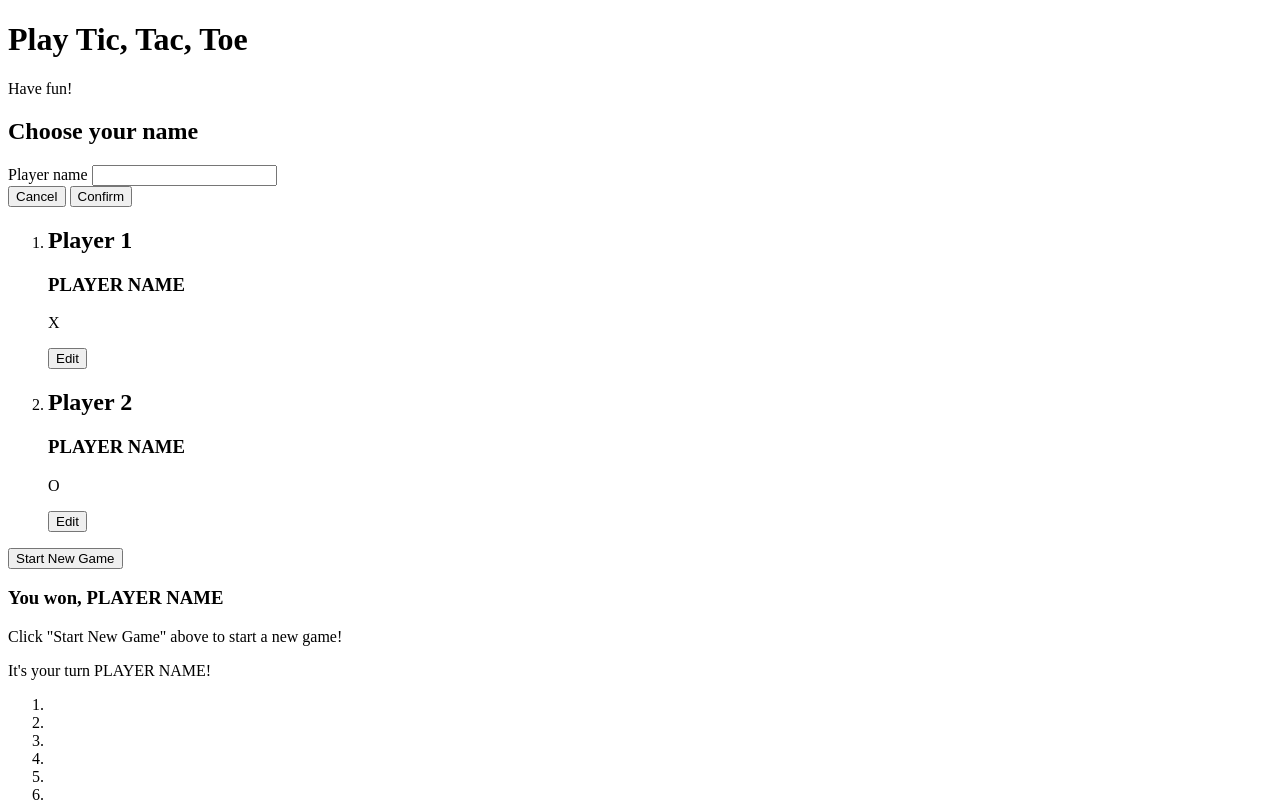
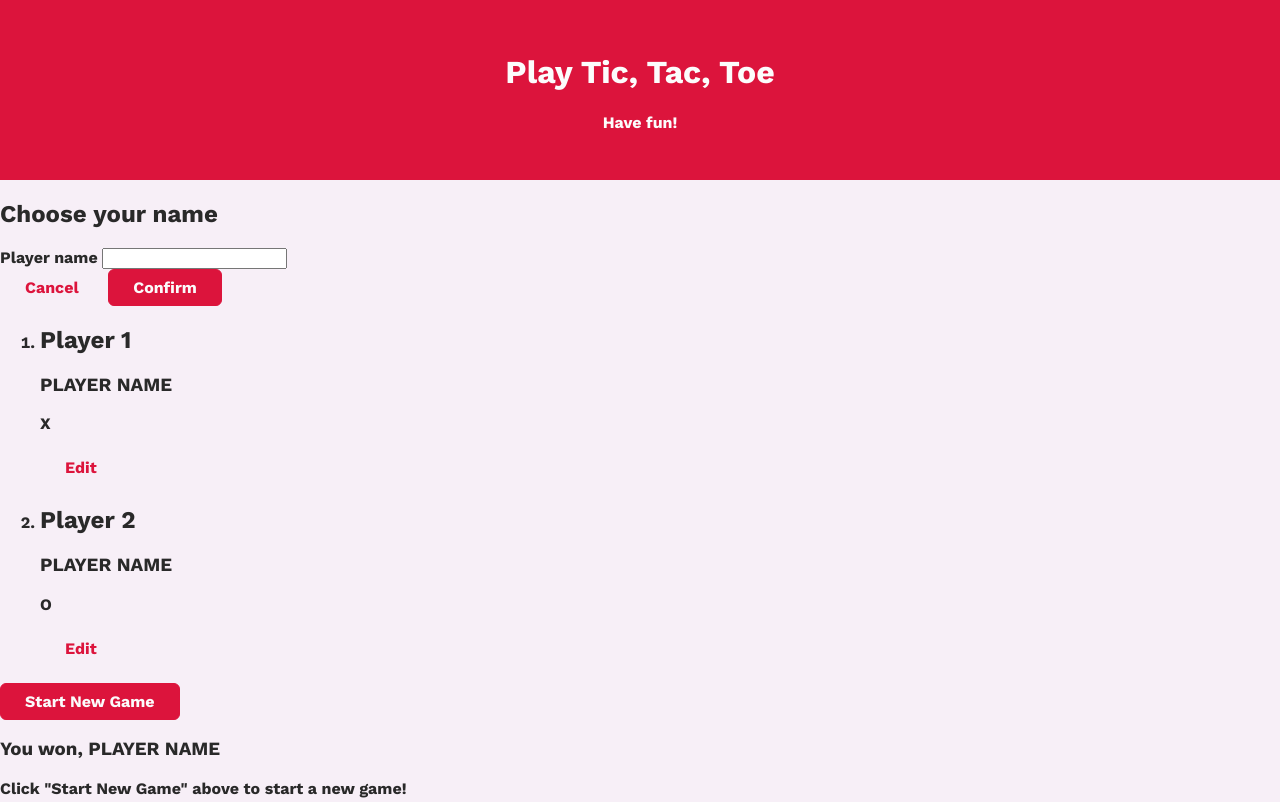
Before and after one commit to franciuu/Tic-Tac-Toe, a plain HTML site: page index.html in a window 1280 px wide. Shown: the top 802 px of the page. Drawn offline with nearby package versions, Linux system fonts and the light colour scheme.

Commit message:
base page styles

```diff
--- a/index.html
+++ b/index.html
@@ -4,9 +4,16 @@
     <meta charset="UTF-8" />
     <meta name="viewport" content="width=device-width, initial-scale=1.0" />
     <title>Tic Tac Toe</title>
+    <link rel="preconnect" href="https://fonts.googleapis.com" />
+    <link rel="preconnect" href="https://fonts.gstatic.com" crossorigin />
+    <link
+      href="https://fonts.googleapis.com/css2?family=Work+Sans:ital,wght@0,700;1,700&display=swap"
+      rel="stylesheet"
+    />
+    <link rel="stylesheet" href="styles/style.css" />
   </head>
   <body>
-    <header>
+    <header id="main-header">
       <h1>Play Tic, Tac, Toe</h1>
       <p>Have fun!</p>
     </header>
@@ -16,11 +23,11 @@
         <form>
           <div>
             <label for="playername">Player name</label>
-                <input type="text" name="playername" id="playername">
+            <input type="text" name="playername" id="playername" />
           </div>
           <div>
-                <button type="button">Cancel</button>
-                <button type="submit">Confirm</button>
+            <button type="button" class="btn btn-alt">Cancel</button>
+            <button type="submit" class="btn">Confirm</button>
           </div>
         </form>
       </aside>
@@ -31,7 +38,7 @@
               <h2>Player 1</h2>
               <h3>PLAYER NAME</h3>
               <p>X</p>
-              <button>Edit</button>
+              <button class="btn btn-alt">Edit</button>
             </article>
           </li>
           <li>
@@ -39,11 +46,11 @@
               <h2>Player 2</h2>
               <h3>PLAYER NAME</h3>
               <p>O</p>
-              <button>Edit</button>
+              <button class="btn btn-alt">Edit</button>
             </article>
           </li>
         </ol>
-        <button>Start New Game</button>
+        <button class="btn">Start New Game</button>
       </section>
       <section id="active-game">
         <article>
--- /dev/null
+++ b/styles/style.css
@@ -0,0 +1,34 @@
+body {
+    margin: 0;
+    font-family: "Work Sans", sans-serif;
+    color: rgb(41, 41, 41);
+    background-color: rgb(247, 239, 247);
+}
+#main-header {
+    background-color: rgb(220, 20, 60);
+    color: rgb(252, 252, 252);
+    padding: 2rem 5%;
+    text-align: center;
+}
+.btn {
+    font: inherit;
+    padding: 0.5rem 1.5rem;
+    background-color: rgb(220, 20, 60);
+    border: 1px solid rgb(220, 20, 60);
+    color: rgb(251, 251, 251);
+    border-radius: 6px;
+    cursor: pointer;
+}
+.btn-alt {
+    background-color: transparent;
+    border-color: transparent;
+    color: rgb(220, 20, 60);
+}
+.btn:hover {
+    background-color: rgb(196, 5, 63);
+    border-color: rgb(196, 5, 63);
+}
+.btn-alt:hover {
+    background-color: rgb(252, 212, 219);
+    border-color: transparent;
+}
```
Lines whose indentation alone changed are shown as unchanged.
